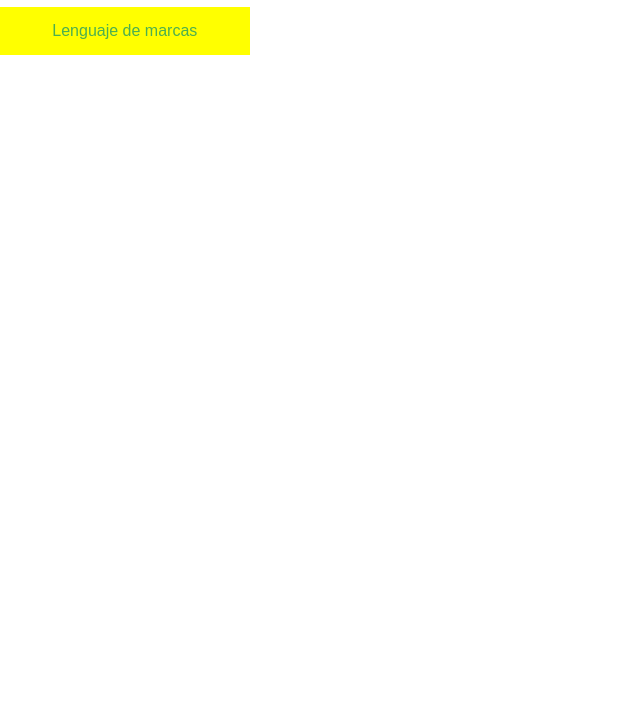
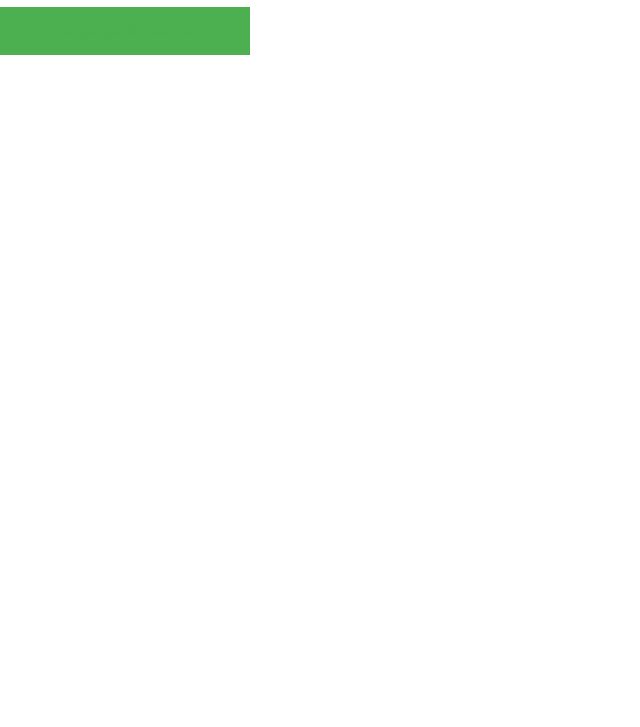
Before and after one commit to javi-sala/javi-sala, a plain HTML site: page index.html in a window 1280 px wide. Shown: the part 73-800 px from the top of the page, without its empty margins (0-640 px from the left). Drawn offline with Linux system fonts and the light colour scheme.

Commit message:
Update index.css

```diff
--- a/css/index.css
+++ b/css/index.css
@@ -28,11 +28,11 @@ li:last-child a {
 }
 
 a:link, a:visited, a:focus {
-  background: yellow;
+  background: #4CAF50;
 }
 
 a:hover {
-  background: orange;
+  background: black;
 }
 
 a:active {
```
